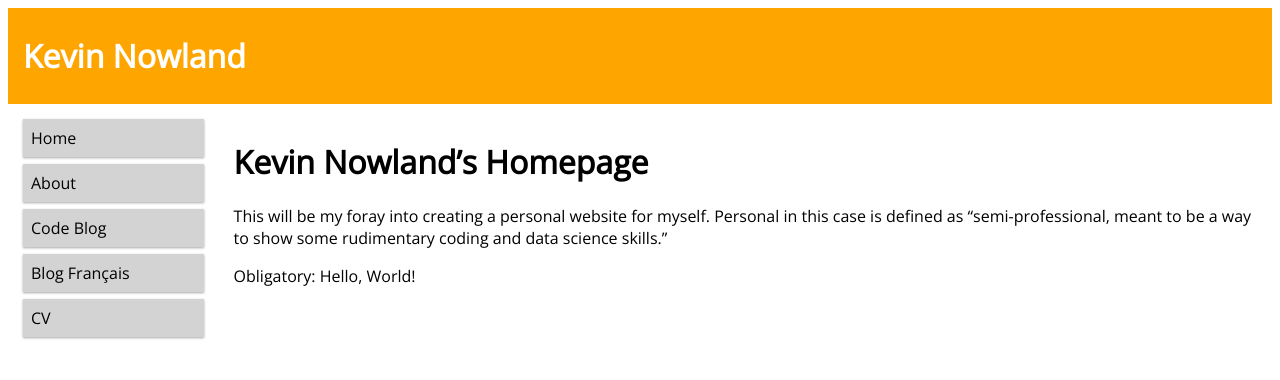
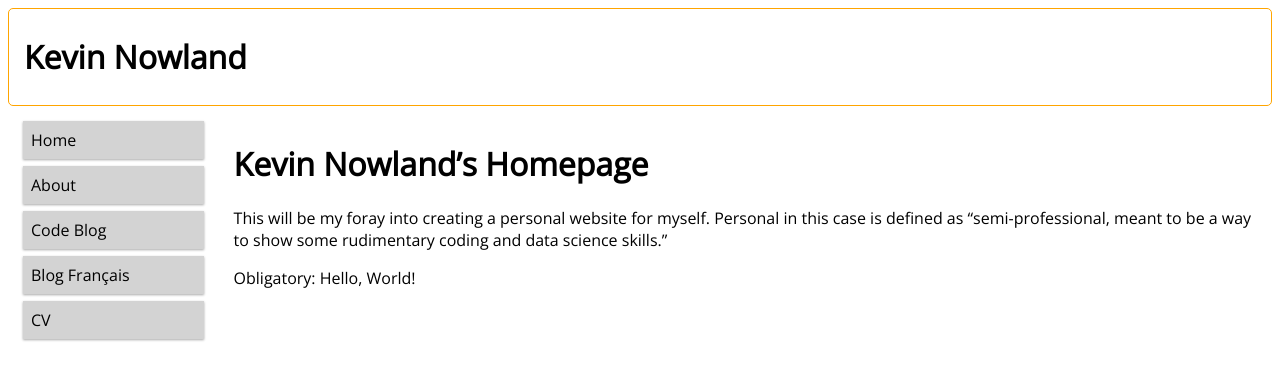
Before and after one commit to kevinnowland/kevinnowland.github.io, a Jekyll site: the page built from index.md, in a window 1280 px wide. Shown: the top 380 px of the page. Built offline with Jekyll 4.4.1, drawn with Linux system fonts in a browser that asks for light colours.

Commit message:
change mobile vs computer style

```diff
--- a/assets/css/default.css
+++ b/assets/css/default.css
@@ -18,13 +18,10 @@ html {
 }
 
 .header {
-    background-color: orange;
-    color: white;
     padding-left: 15px;
     padding-right: 15px;
     padding-top: 5px;
     padding-bottom: 5px;
-
 }
 
 .menu ul {
@@ -51,12 +48,27 @@ html {
 }
 
 /* mobile phones */
+.header {
+    background-color: orange;
+    color: white;
+}
+
 [class*="col-"] {
     width: 100%;
 }
 
 @media only screen and (min-width: 768px) {
     /* large tablet and desktop */
+
+    .header {
+
+        background-color: white;
+        color: black;
+
+        border: 1px solid orange;
+        border-radius: 5px;
+    }
+
     .col-1 {width: 8.33%;}
     .col-2 {width: 16.66%;}
     .col-3 {width: 25%;}
```
